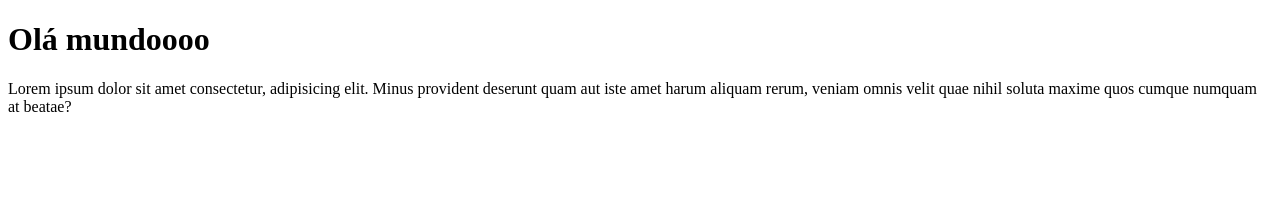
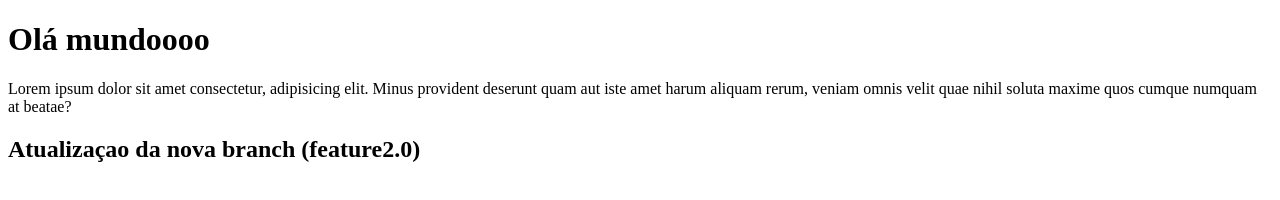
Before and after one commit to daniell2468/teste-vscode, a plain HTML site: page index.html in a window 1280 px wide. Drawn offline with Linux system fonts and the light colour scheme.

Commit message:
alteraçao na feature.20

```diff
--- a/index.html
+++ b/index.html
@@ -9,5 +9,6 @@
 <body>
     <h1>Olá mundoooo</h1>
     <p>Lorem ipsum dolor sit amet consectetur, adipisicing elit. Minus provident deserunt quam aut iste amet harum aliquam rerum, veniam omnis velit quae nihil soluta maxime quos cumque numquam at beatae?</p>
+    <h2>Atualizaçao da nova branch (feature2.0)</h2>
 </body>
 </html>
```
